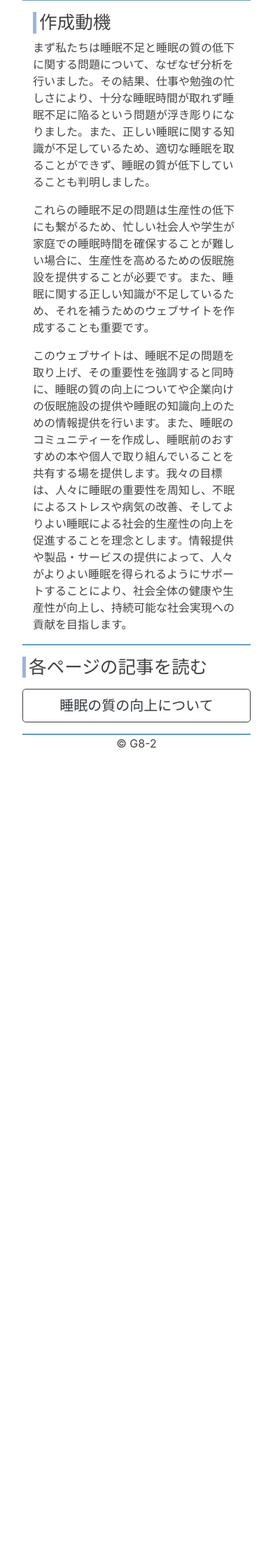
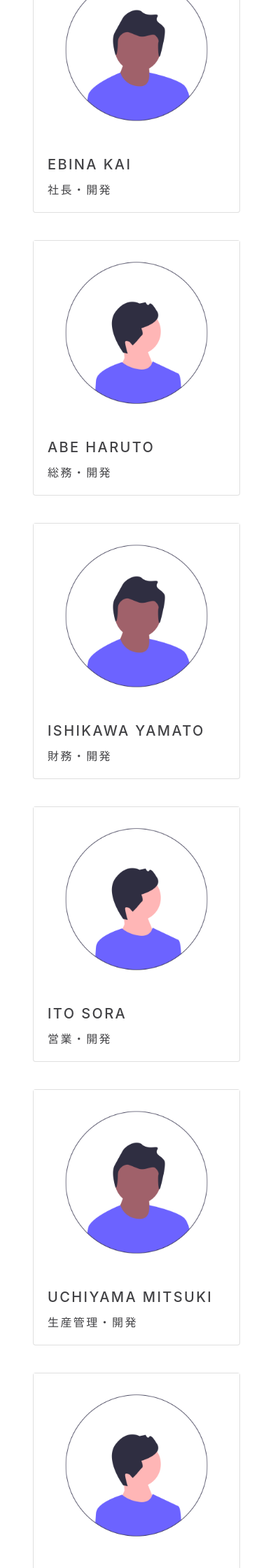
Before and after one commit to EbinaKai/KaiminKikaku, a PHP site: page /aboutus.html in a window 390 px wide. Shown: the part 820-3060 px from the top of the page at 70% size. Before the commit the page ends 1888 px from the top, so only its background shows below. Run offline with PHP 8.4, Linux system fonts and the light colour scheme.

Commit message:
[update] aboutus.html

```diff
--- a/aboutus.html
+++ b/aboutus.html
@@ -43,23 +43,84 @@
 
       <section class="container mb-3">
         <h2>快眠企画の企業理念</h2>
-        <h3><span class="uppercase-text theme-label">theme</span>睡眠力向上による社会的生産性および人々の生活の満足度向上</h3>
-        <p>当社は人々に睡眠の重要性を周知し、睡眠によるストレスや病気の改善、そしてより良い睡眠による社会的生産性の向上を促進することを理念とします。情報提供や製品サービスの提供によって、人々がより良い睡眠を得られるようにサポートすることにより、社会全体の健康や生産性が向上し、持続可能な社会の実現への貢献を目指します。</p>
-        <img class="img-fluid pb-3" src="assets/images/index_1.jpg" alt="サンプル画像">
+        <p>当社のテーマは</p>
+        <h3 class="my-5 text-center theme-text">睡眠力向上による社会的生産性および人々の生活の満足度向上</h3>
+        <p>です。当社は人々に睡眠の重要性を周知し、睡眠によるストレスや病気の改善、そしてより良い睡眠による社会的生産性の向上を促進することを理念とします。情報提供や製品サービスの提供によって、人々がより良い睡眠を得られるようにサポートすることにより、社会全体の健康や生産性が向上し、持続可能な社会の実現への貢献を目指します。</p>
       </section>
 
       <section class="container mb-3">
-        <h2>作成動機</h2>
-        <p>まず私たちは睡眠不足と睡眠の質の低下に関する問題について、なぜなぜ分析を行いました。その結果、仕事や勉強の忙しさにより、十分な睡眠時間が取れず睡眠不足に陥るという問題が浮き彫りになりました。また、正しい睡眠に関する知識が不足しているため、適切な睡眠を取ることができず、睡眠の質が低下していることも判明しました。</p>
-        <p>これらの睡眠不足の問題は生産性の低下にも繋がるため、忙しい社会人や学生が家庭での睡眠時間を確保することが難しい場合に、生産性を高めるための仮眠施設を提供することが必要です。また、睡眠に関する正しい知識が不足しているため、それを補うためのウェブサイトを作成することも重要です。</p>
-        <p>このウェブサイトは、睡眠不足の問題を取り上げ、その重要性を強調すると同時に、睡眠の質の向上についてや企業向けの仮眠施設の提供や睡眠の知識向上のための情報提供を行います。また、睡眠のコミュニティーを作成し、睡眠前のおすすめの本や個人で取り組んでいることを共有する場を提供します。我々の目標は、人々に睡眠の重要性を周知し、不眠によるストレスや病気の改善、そしてよりよい睡眠による社会的生産性の向上を促進することを理念とします。情報提供や製品・サービスの提供によって、人々がよりよい睡眠を得られるようにサポートすることにより、社会全体の健康や生産性が向上し、持続可能な社会実現への貢献を目指します。</p>
+        <h2>役員</h2>
+        <div id="member-cards" class="card-deck">
+          <div class="row">
+
+		        <div class="col-12 col-sm-6 col-lg-4 mb-4">
+              <div class="card">
+                <img class="img-fluid" src="assets/images/profile_1.png" alt="">
+                <div class="card-body">
+                  <h5 class="card-title">ebina kai</h5>
+                  <p class="card-text">社長・開発</p>
+                </div>
+              </div>
+            </div>
+
+		        <div class="col-12 col-sm-6 col-lg-4 mb-4">
+              <div class="card">
+                <img class="img-fluid" src="assets/images/profile_2.png" alt="">
+                <div class="card-body">
+                  <h5 class="card-title">abe haruto</h5>
+                  <p class="card-text">総務・開発</p>
+                </div>
+              </div>
+            </div>
+
+		        <div class="col-12 col-sm-6 col-lg-4 mb-4">
+              <div class="card">
+                <img class="img-fluid" src="assets/images/profile_1.png" alt="">
+                <div class="card-body">
+                  <h5 class="card-title">ishikawa yamato</h5>
+                  <p class="card-text">財務・開発</p>
+                </div>
+              </div>
+            </div>
+
+		        <div class="col-12 col-sm-6 col-lg-4 mb-4">
+              <div class="card">
+                <img class="img-fluid" src="assets/images/profile_2.png" alt="">
+                <div class="card-body">
+                  <h5 class="card-title">ito sora</h5>
+                  <p class="card-text">営業・開発</p>
+                </div>
+              </div>
+            </div>
+
+		        <div class="col-12 col-sm-6 col-lg-4 mb-4">
+              <div class="card">
+                <img class="img-fluid" src="assets/images/profile_1.png" alt="">
+                <div class="card-body">
+                  <h5 class="card-title">uchiyama mitsuki</h5>
+                  <p class="card-text">生産管理・開発</p>
+                </div>
+              </div>
+            </div>
+
+		        <div class="col-12 col-sm-6 col-lg-4 mb-4">
+              <div class="card">
+                <img class="img-fluid" src="assets/images/profile_2.png" alt="">
+                <div class="card-body">
+                  <h5 class="card-title">ohashi kesuke</h5>
+                  <p class="card-text">生産管理・開発</p>
+                </div>
+              </div>
+            </div>
+          </div>
+        </div>
       </section>
 
       <section>
-        <h2>各ページの記事を読む</h2>
-        <div class="my-3">
-          <a href="quality.html"><button type="button" class="btn btn-outline-dark btn-lg btn-block mb-2">睡眠の質の向上について</button></a>
-        </div>
+        <h2>参考ページ</h2>
+        <ul id="reference-list">
+          <li><a href="https://www.mhlw.go.jp/www1/topics/kenko21_11/b3.html" target="_blank">休養・こころの健康｜厚生労働省</a></li>
+        </ul>
       </section>
 
     </main>
--- a/assets/css/style.css
+++ b/assets/css/style.css
@@ -46,6 +46,7 @@ header nav ul li a:hover {
 main {
   min-height: calc(100vh - 80px);
   padding: 2rem 2rem 0 2rem;
+  letter-spacing: .15rem;
 }
 
 footer {
@@ -68,24 +69,50 @@ ul {
   margin-bottom: 20px;
 }
 
+section {
+  border-bottom: 2px solid #659DBF;
+}
+
 section h2, section h6 {
   font-size: 1.6rem;
   border-left: 5px solid #9AB5D9;
   padding-left: 4px;
 }
 
-section {
-  border-bottom: 2px solid #659DBF;
+section h2 {
+  margin-bottom: 30px;
+}
+
+section h3 {
+  font-size: 1.3rem;
+}
+
+.theme-text {
+  text-decoration: underline;
+  text-decoration-color: #72DBF2;
 }
 
 .btn-list a:hover {
   text-decoration-color: white;
 }
 
-.theme-label {
-  display: block;
+#member-cards {
+  justify-content: space-between;
+  flex-wrap: wrap;
 }
 
-@media screen and (max-width: 900px) {
+#member-cards .card-title {
+  text-transform: uppercase;
+}
 
+#reference-list li a {
+  color: #659DBF;
+  text-decoration: underline;
+  text-decoration-color: #659DBF;
 }
+
+#reference-list li a:hover {
+  color: #9AB5D9;
+  text-decoration: underline;
+  text-decoration-color: #9AB5D9;
+}
```
Also changed, not shown: assets/images/profile_1.png (added), assets/images/profile_2.png (added).
